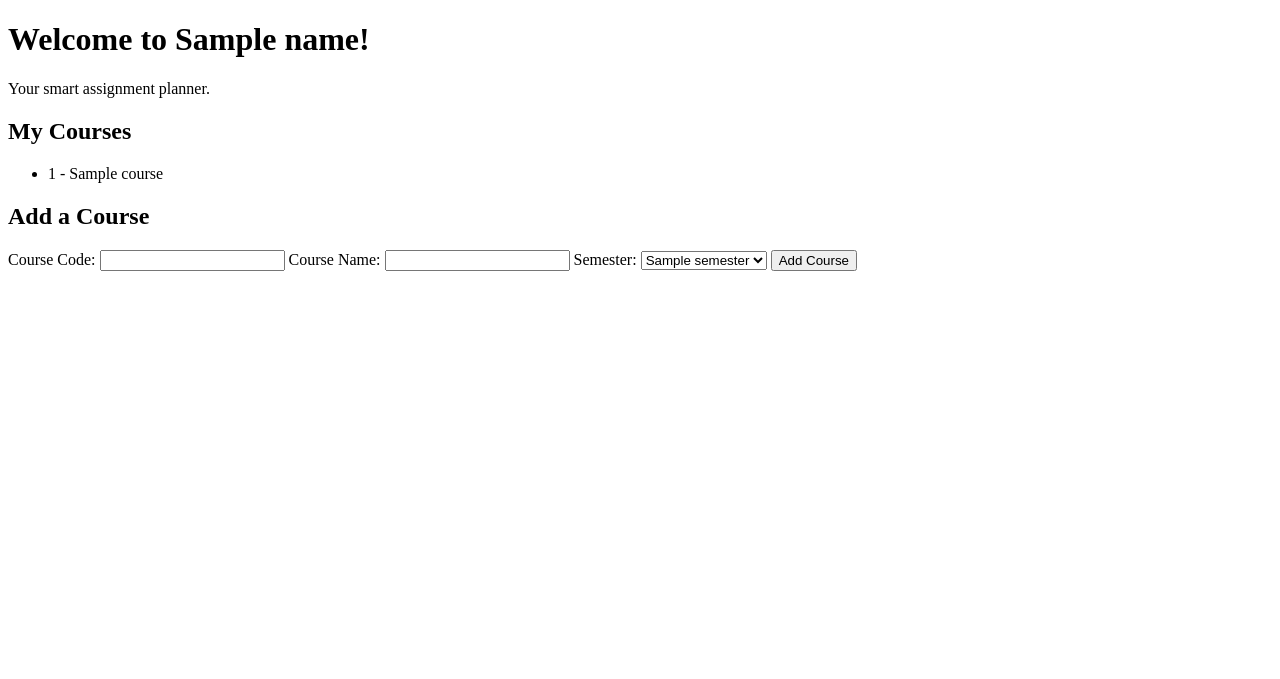
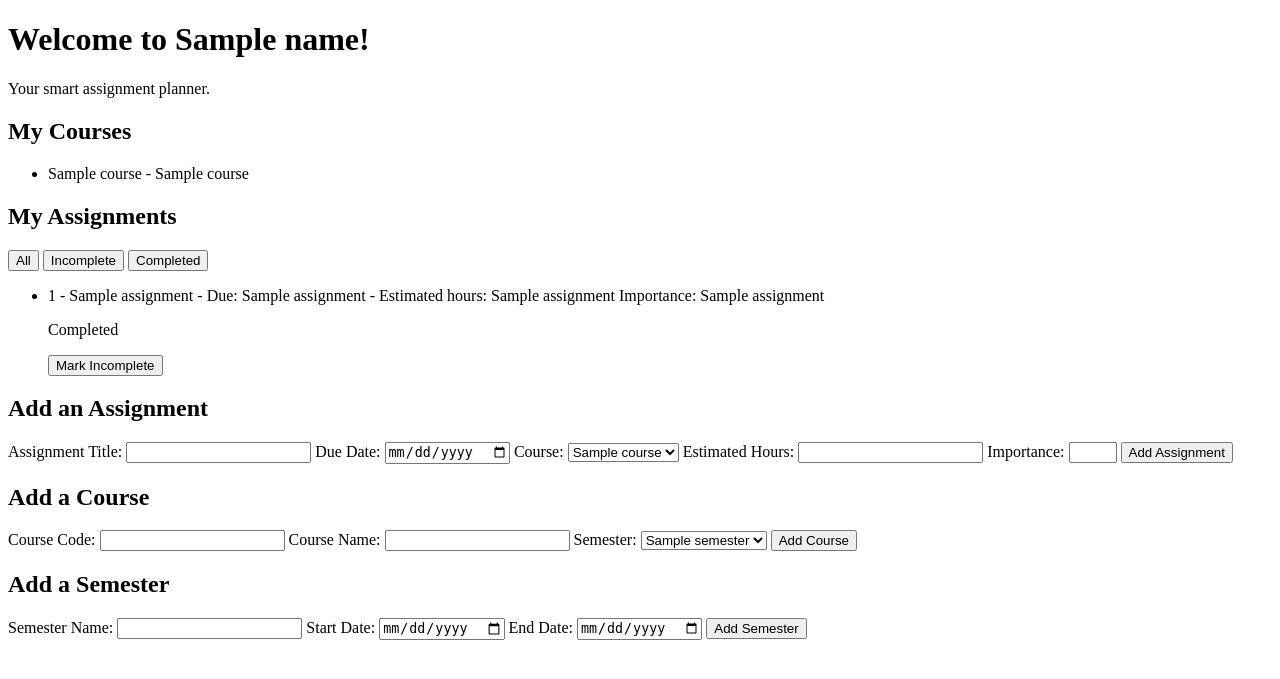
Before and after one commit to aqmartin03/CoursePilot, a Flask app: template templates/index.html in a window 1280 px wide. Shown: the top 679 px of the page. Run offline with Flask 3, Linux system fonts and the light colour scheme; the template is opened without the code that fills it: most values are stand-ins (such as "Sample title", 1, 10 or a date in 2020).

Commit message:
Add assignment API, JavaScript form, and validation test

```diff
--- a/app.py
+++ b/app.py
@@ -1,73 +1,257 @@
 # This file's purpose is to start Flask and to handle web requests.
-from flask import Flask, render_template, request
+from flask import Flask, render_template, request, jsonify
 import sqlite3
+from datetime import datetime
 
 app = Flask(__name__)
 
+def get_courses(connection):
+    cursor = connection.execute("""
+        SELECT courses.course_id,
+               courses.course_code,
+               semesters.name
+        FROM courses
+        JOIN semesters
+            ON courses.semester_id = semesters.semester_id;
+    """)
+    return cursor.fetchall()
+
+def get_semesters(connection):
+    cursor = connection.execute(
+        "SELECT semester_id, name FROM semesters"
+    )
+    return cursor.fetchall()
+
+def get_assignments(connection):
+    cursor = connection.execute("""
+        SELECT assignments.title,
+               assignments.due_date,
+               courses.course_code,
+               assignments.estimated_hours,
+               assignments.importance,
+               assignments.completed,
+               assignments.assignment_id
+        FROM assignments
+        JOIN courses
+            ON assignments.course_id = courses.course_id
+        ORDER BY assignments.due_date;
+    """)
+    return cursor.fetchall()
+
+@app.route("/api/assignments", methods=["GET", "POST"])
+def api_assignments():
+    connection = sqlite3.connect("coursepilot.db")
+    connection.execute("PRAGMA foreign_keys = ON")
+
+    if request.method == "POST":
+        data = request.get_json()
+        title = data.get("title", "").strip()
+        due_date = data.get("due_date", "").strip()
+        course_id = data.get("course_id")
+        estimated_hours = data.get("estimated_hours")
+        importance = data.get("importance")
+
+        if not title or not due_date:
+            connection.close()
+            return jsonify({"error": "Title and due date are required."}), 400
+
+        try:
+            datetime.strptime(due_date, "%Y-%m-%d")
+        except ValueError:
+            connection.close()
+            return jsonify({
+                "error": "Due date must be a valid date."
+            }), 400
+
+        try:
+            course_id = int(course_id)
+            estimated_hours = float(estimated_hours)
+            importance = int(importance)
+            if estimated_hours <= 0:
+                connection.close()
+                return jsonify({
+                    "error": "Estimated hours must be greater than zero."
+                }), 400
+
+            if importance < 1 or importance > 5:
+                connection.close()
+                return jsonify({
+                    "error": "Importance must be between 1 and 5."
+                }), 400
+        except (TypeError, ValueError):
+            connection.close()
+            return jsonify({
+                "error": "Assignment values are invalid."
+            }), 400
+
+        cursor = connection.execute(
+            "SELECT course_id FROM courses WHERE course_id = ?",
+            (course_id,)
+        )
+        if cursor.fetchone() is None:
+            connection.close()
+            return jsonify({
+                "error": "The selected course does not exist."
+            }), 400
+
+        connection.execute(
+            """
+            INSERT INTO assignments (course_id, title, due_date, estimated_hours, importance)
+            VALUES (?, ?, ?, ?, ?)
+            """,
+            (course_id, title, due_date, estimated_hours, importance)
+        )
+        connection.commit()
+        connection.close()
+        return jsonify({"message": "Assignment created."}), 201
+
+    assignments = get_assignments(connection)
+    connection.close()
+
+    return jsonify([
+        {
+            "title": assignment[0],
+            "due_date": assignment[1],
+            "course_code": assignment[2],
+            "estimated_hours": assignment[3],
+            "importance": assignment[4],
+            "completed": bool(assignment[5]),
+            "assignment_id": assignment[6]
+        }
+        for assignment in assignments
+    ])
+
 @app.route("/", methods=["GET", "POST"])
 def home():
-    error_message = None
+    course_error = None
+    semester_error = None
+    assignment_error = None
     connection = sqlite3.connect("coursepilot.db")
     connection.execute("PRAGMA foreign_keys = ON")
     if request.method == "POST":
-        course_code = request.form["course_code"].strip()
-        course_name = request.form["course_name"].strip()
-        semester_id = None
-        try:
-            semester_id = int(request.form["semester_id"])
-        except ValueError:
-            error_message = "Please select a valid semester."
+        action = request.form.get("action")
+        # Add course section
+        if action == "add_course":
 
-        if semester_id is not None:
-            cursor = connection.execute(
-                "SELECT semester_id FROM semesters WHERE semester_id = ?",
-                (semester_id,)
-            )
-            semester = cursor.fetchone()
-            if semester is None:
-                error_message = "The selected semester does not exist."
+            course_code = request.form["course_code"].strip()
+            course_name = request.form["course_name"].strip()
+            semester_id = None
+            try:
+                semester_id = int(request.form["semester_id"])
+            except ValueError:
+                course_error = "Please select a valid semester."
 
-        print("Course Code:", course_code)
-        print("Course Name:", course_name)
-        print("Semester ID:", semester_id)
+            if semester_id is not None:
+                cursor = connection.execute(
+                    "SELECT semester_id FROM semesters WHERE semester_id = ?",
+                    (semester_id,)
+                )
+                semester = cursor.fetchone()
+                if semester is None:
+                    course_error = "The selected semester does not exist."
 
-        if not course_code or not course_name:
-            error_message = "Course code and course name are required."
-        if error_message is None:
-            print("Course information is valid.")
+            print("Course Code:", course_code)
+            print("Course Name:", course_name)
+            print("Semester ID:", semester_id)
 
+            if not course_code or not course_name:
+                course_error = "Course code and course name are required."
+            if course_error is None:
+                print("Course information is valid.")
+
+                connection.execute(
+                    """
+                    INSERT INTO courses (semester_id, course_code, course_name)
+                    VALUES (?, ?, ?)
+                    """,
+                    (semester_id, course_code, course_name)
+                )
+                connection.commit()
+        # Add semester section
+        elif action == "add_semester":
+            semester_name = request.form["semester_name"].strip()
+            start_date = request.form["start_date"].strip()
+            end_date = request.form["end_date"].strip()
+            print(f"Semester Name: {semester_name}")
+            print(f"Start Date: {start_date}")
+            print(f"End Date: {end_date}")
+            if not semester_name:
+                semester_error = "Semester name is required."
+            try:
+                start = datetime.strptime(start_date, "%Y-%m-%d").date()
+                end = datetime.strptime(end_date, "%Y-%m-%d").date()
+                if end <= start:
+                    semester_error = "End date must be after start date."
+            except ValueError:
+                semester_error = "Please enter valid dates."
+
+            if semester_error is None:
+                connection.execute(
+                    """
+                    INSERT INTO semesters (name, start_date, end_date)
+                    VALUES (?, ?, ?)
+                    """,
+                    (semester_name, start_date, end_date)
+                )
+                connection.commit()
+            # Add assignment section
+        elif action == "add_assignment":
+            title = request.form["assignment_title"].strip()
+            due_date = request.form["assignment_due_date"].strip()
+            course_id = request.form["assignment_course_id"]
+            estimated_hours = request.form["estimated_hours"]
+            importance = request.form["importance"]
+            if not title:
+                assignment_error = "Assignment title is required."
+            try:
+                course_id = int(course_id)
+                estimated_hours = float(estimated_hours)
+                importance = int(importance)
+                if estimated_hours <= 0:
+                    assignment_error = "Estimated hours must be greater than zero."
+                if importance < 1 or importance > 5:
+                    assignment_error = "Importance must be between 1 and 5."
+            except ValueError:
+                assignment_error = "Please enter valid assignment information."
+            if assignment_error is None:
+                connection.execute(
+                    """
+                    INSERT INTO assignments (course_id, title, due_date, estimated_hours, importance)
+                    VALUES (?, ?, ?, ?, ?)
+                    """,
+                    (course_id, title, due_date, estimated_hours, importance)
+                )
+                connection.commit()
+
+        elif action == "toggle_assignment":
+            assignment_id = request.form["assignment_id"]
             connection.execute(
                 """
-                INSERT INTO courses (semester_id, course_code, course_name)
-                VALUES (?, ?, ?)
+                UPDATE assignments
+                SET completed = CASE completed
+                    WHEN 0 THEN 1
+                    ELSE 0
+                END
+                WHERE assignment_id = ?
                 """,
-                (semester_id, course_code, course_name)
+                (assignment_id,)
             )
             connection.commit()
-
     app_name = "CoursePilot"
 
-    cursor = connection.execute("""
-        SELECT courses.course_code, semesters.name
-        FROM courses
-        JOIN semesters
-           ON courses.semester_id = semesters.semester_id;
-    """)
-
-    rows = cursor.fetchall()
-
-    semester_cursor = connection.execute(
-        "SELECT semester_id, name FROM semesters"
-    )
-    semesters = semester_cursor.fetchall()
+    courses = get_courses(connection)
+    semesters = get_semesters(connection)
+    assignments = get_assignments(connection)
 
     connection.close()
 
-    courses = rows
     return render_template(
         "index.html",
         name=app_name,
         courses=courses,
         semesters=semesters,
-        error_message=error_message
+        assignments=assignments,
+        course_error=course_error,
+        semester_error=semester_error,
+        assignment_error=assignment_error
     )
--- /dev/null
+++ b/static/script.js
@@ -0,0 +1,63 @@
+console.log("script.js loaded");
+const assignmentForm = document.querySelector("#assignment-form");
+console.log("assignment form found:", assignmentForm);
+
+const filterButtons = document.querySelectorAll("#assignment-filters button");
+const assignments = document.querySelectorAll("#assignment-list li");
+
+filterButtons.forEach(function (button) {
+    button.addEventListener("click", function () {
+        const selectedFilter = button.dataset.filter;
+        assignments.forEach(function (assignment) {
+            const isCompleted = assignment.dataset.completed === "1";
+            const shouldShow =
+                selectedFilter === "all" ||
+                (selectedFilter === "completed" && isCompleted) ||
+                (selectedFilter === "incomplete" && !isCompleted);
+
+                assignment.hidden = !shouldShow;
+        });
+    });
+});
+
+assignmentForm.addEventListener("submit", function (event) {
+    event.preventDefault();
+
+    const formData = new FormData(assignmentForm);
+
+    const assignment = {
+        title: formData.get("assignment_title"),
+        due_date: formData.get("assignment_due_date"),
+        course_id: formData.get("assignment_course_id"),
+        estimated_hours: formData.get("estimated_hours"),
+        importance: formData.get("importance")
+    };
+
+    fetch("/api/assignments", {
+        method: "POST",
+        headers: {
+            "Content-Type": "application/json"
+        },
+        body: JSON.stringify(assignment)
+    })
+    .then(response => {
+        return response.json().then(data => {
+            if (!response.ok) {
+                throw new Error(
+                    data.error || "The assignment could not be created."
+                );
+            }
+            return data;
+        });
+    })
+    .then(data => {
+        console.log(data);
+        alert("Assignment created!");
+        assignmentForm.reset();
+        window.location.reload();
+    })
+    .catch(error => {
+        console.error(error);
+        alert(error.message);
+    });
+});
--- a/static/style.css
+++ b/static/style.css
@@ -0,0 +1,7 @@
+
+
+
+.error-message {
+    color: red;
+    font-weight: bold;
+}
--- a/templates/index.html
+++ b/templates/index.html
@@ -4,6 +4,8 @@
     <meta charset="UTF-8">
     <meta name="viewport" content="width=device-width, initial-scale=1.0">
     <title>CoursePilot - Home</title>
+    <link rel="stylesheet" href="{{ url_for('static', filename='style.css') }}">
+    <script src="{{ url_for('static', filename='script.js') }}" defer></script>
 </head>
 <body>
     <h1>Welcome to {{ name }}!</h1>
@@ -12,12 +14,83 @@
     <h2>My Courses</h2>
     <ul>
         {% for course in courses %}
-            <li>{{ course[0] }} - {{ course[1] }}</li>
+            <li>{{ course[1] }} - {{ course[2] }}</li>
         {% endfor %}
     </ul>
+    <h2>My Assignments</h2>
+    <div id="assignment-filters">
+        <button type="button" data-filter="all">All</button>
+        <button type="button" data-filter="incomplete">Incomplete</button>
+        <button type="button" data-filter="completed">Completed</button>
+    </div>
+    {% if assignments %}
+        <ul id="assignment-list">
+            {% for assignment in assignments %}
+                <li data-completed="{{ assignment[5] }}">
+                    <!-- Title -->
+                    {{ assignment[0] }} -
+                    <!-- Course code -->
+                    {{ assignment[2] }} -
+                    <!-- Due date -->
+                    Due: {{ assignment[1] }} -
+                    <!-- Estimated hours -->
+                    Estimated hours: {{ assignment[3] }}
+                    <!-- Importance -->
+                    Importance: {{ assignment[4] }}
+                    {% if assignment[5] %}
+                        <p>Completed</p>
+                    {% else %}
+                        <p>Incomplete</p>
+                    {% endif %}
+                    <form method="POST">
+                        <input type="hidden" name="assignment_id" value="{{ assignment[6] }}">
+                        <button type="submit" name="action" value="toggle_assignment">
+                            {% if assignment[5] %}
+                                Mark Incomplete
+                            {% else %}
+                                Mark Completed
+                            {% endif %}
+                        </button>
+                    </form>
+                </li>
+            {% endfor %}
+        </ul>
+    {% else %}
+        <p>No assignments yet.</p>
+    {% endif %}
+    <h2>Add an Assignment</h2>
+    {% if assignment_error %}
+        <p class="error-message">{{ assignment_error }}</p>
+    {% endif %}
+    <form id="assignment-form">
+        <label for="assignment_title">Assignment Title:</label>
+        <input type="text" id="assignment_title" name="assignment_title" required>
+
+        <label for="assignment_due_date">Due Date:</label>
+        <input type="date" id="assignment_due_date" name="assignment_due_date" required>
+
+        <label for="assignment_course_id">Course:</label>
+        <select id="assignment_course_id" name="assignment_course_id" required>
+            {% for course in courses %}
+                <option value="{{ course[0] }}">{{ course[1] }}</option>
+            {% endfor %}
+        </select>
+
+        <label for="estimated_hours">Estimated Hours:</label>
+        <input type="number" id="estimated_hours" name="estimated_hours"
+            min="0.1" step="0.1" required>
+
+        <label for="importance">Importance:</label>
+        <input type="number" id="importance" name="importance"
+            min="1" max="5" required>
+
+        <button type="submit" name="action" value="add_assignment">
+            Add Assignment
+        </button>
+    </form>
     <h2>Add a Course</h2>
-    {% if error_message %}
-        <p>{{ error_message }}</p>
+    {% if course_error %}
+        <p class="error-message">{{ course_error }}</p>
     {% endif %}
     <form method="POST">
         <label for="course_code">Course Code:</label>
@@ -32,7 +105,27 @@
                 <option value="{{ semester[0] }}">{{ semester[1] }}</option>
             {% endfor %}
         </select>
-        <button type="submit">Add Course</button>
+        <button type="submit" name="action" value="add_course">
+            Add Course
+        </button>
+    </form>
+    <h2>Add a Semester</h2>
+    {% if semester_error %}
+        <p class="error-message">{{ semester_error }}</p>
+    {% endif %}
+    <form method="POST">
+        <label for="semester_name">Semester Name:</label>
+        <input type="text" id="semester_name" name="semester_name" required>
+
+        <label for="start_date">Start Date:</label>
+        <input type="date" id="start_date" name="start_date" required>
+
+        <label for="end_date">End Date:</label>
+        <input type="date" id="end_date" name="end_date" required>
+
+        <button type="submit" name="action" value="add_semester">
+            Add Semester
+        </button>
     </form>
 </body>
 </html>
```
Also changed, not shown: test_api.py (added, +83 -0 lines), test_dates.py (added, +12 -0 lines), README.md.
